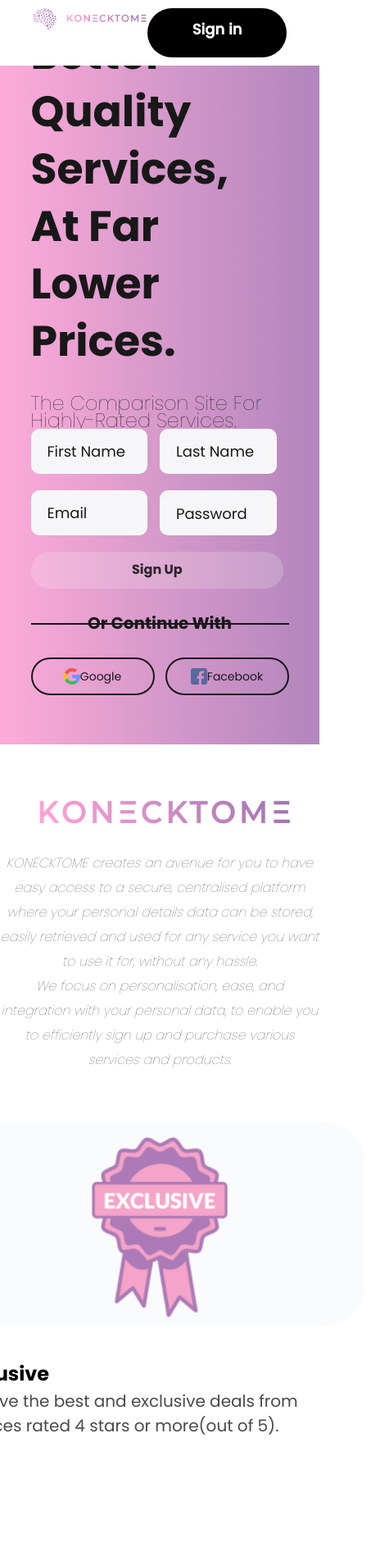
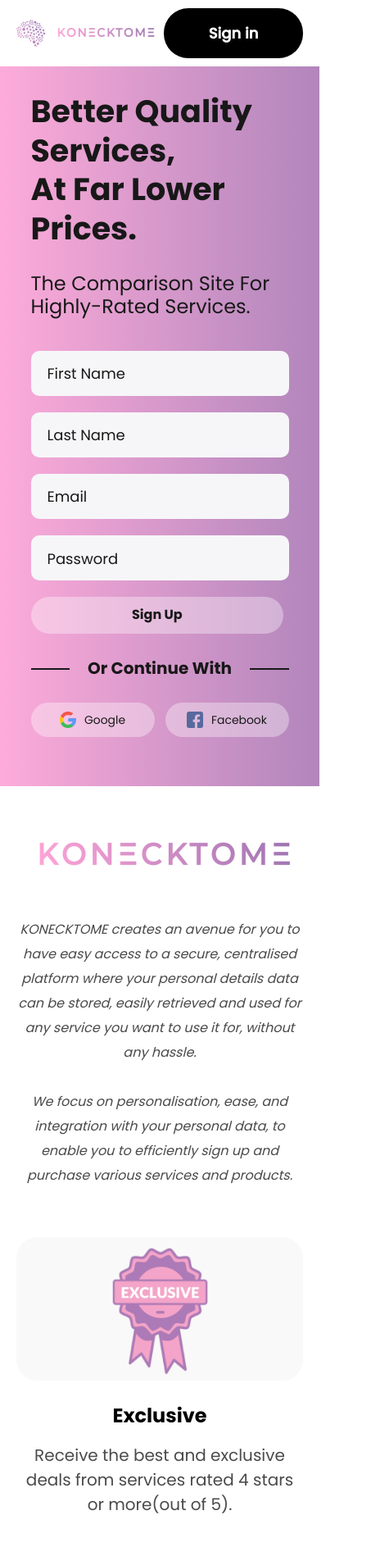
Before and after one commit to KONECKTOME/Konecktome-client, a React (Create React App) app: page / in a window 390 px wide. Shown: the top 1898 px of the page at 82% size, 453 px wide, since content can reach past the window. Built offline with nearby package versions, Linux system fonts and the light colour scheme.

Commit message:
Landing page and comparison screen completed

```diff
--- a/src/Components/Client/LandingPage/AboutUs.jsx
+++ b/src/Components/Client/LandingPage/AboutUs.jsx
@@ -10,7 +10,7 @@ class AboutUs extends Component {
         <div id="about-us-holder">
           <img src={aboutKonecktomelogo} />
         </div>
-        <div id="about-us-holder">
+        <div id="about-us-holder" className="details-wrapper">
           <div>
             <p id="about-us-sub-text">
               KONECKTOME creates an avenue for you to have easy access to a
@@ -18,7 +18,7 @@ class AboutUs extends Component {
               be stored, easily retrieved and used for any service you want to
               use it for, without any hassle.
             </p>
-            <p id="about-us-sub-text">
+            <p id="about-us-sub-text" className="second-para">
               We focus on personalisation, ease, and integration with your
               personal data, to enable you to efficiently sign up and purchase
               various services and products.
--- a/src/Components/Client/LandingPage/Footer.jsx
+++ b/src/Components/Client/LandingPage/Footer.jsx
@@ -17,7 +17,7 @@ class Footer extends Component {
               <p className="footer-text">Terms of services</p>
             </div>
           </div>
-          <div id="footer-second-wrapper">
+          <div id="footer-second-wrapper" className="copyright-text">
             <p className="footer-text">
               © {this.state.currentYear} KONECKTOME. All rights reserved.
             </p>
--- a/src/Components/Client/LandingPage/Hero.jsx
+++ b/src/Components/Client/LandingPage/Hero.jsx
@@ -220,18 +220,18 @@ class Hero extends Component {
               <h2 class="hr-lines">Or Continue With</h2>
               <div id="login-icon-wrapper">
                 <div
-                  className="icons-holder"
+                  className="icons-holder landing-page-icon-holder"
                   onClick={() => this.loginWithGoogle()}
                 >
                   <img src={googleIcon} className="auth-icons" />
-                  <p className="desktop-text">Google</p>
+                  <p className="desktop-text fs-4 ms-3">Google</p>
                 </div>
                 <div
-                  className="icons-holder"
+                  className="icons-holder landing-page-icon-holder"
                   onClick={() => this.loginWithFacebook()}
                 >
                   <img src={facebookIcon} className="auth-icons" />
-                  <p className="desktop-text">Facebook</p>
+                  <p className="desktop-text fs-4 ms-3">Facebook</p>
                 </div>
               </div>
               {/* <div id="hero-btn-wrapper">
--- a/src/Components/Client/LandingPage/USP.jsx
+++ b/src/Components/Client/LandingPage/USP.jsx
@@ -14,13 +14,13 @@ class USP extends Component {
     return (
       <div>
         <div id="usp-holder">
-          <Row>
-            <Col lg={7}>
+          <Row className="mx-0">
+            <Col md={6} className>
               <div className="usp-image-holder">
                 <img src={Exclusive} />
               </div>
             </Col>
-            <Col lg={5}>
+            <Col md={6} className="padding-left-spacing">
               <div className="usp-item-holder">
                 <p className="usp-item-header">Exclusive</p>
                 <p className="usp-item-text">
@@ -32,8 +32,8 @@ class USP extends Component {
           </Row>
         </div>
         <div id="usp-holder">
-          <Row>
-            <Col lg={7}>
+          <Row className="mx-0">
+            <Col md={6} className="change-order">
               <div className="usp-item-holder">
                 <p className="usp-item-header">Cancellation</p>
                 <p className="usp-item-text">
@@ -41,7 +41,7 @@ class USP extends Component {
                 </p>
               </div>
             </Col>
-            <Col lg={5}>
+            <Col md={6} className="padding-left-spacing ">
               <div className="usp-image-holder">
                 <img src={Cancellation} />
               </div>
@@ -49,13 +49,13 @@ class USP extends Component {
           </Row>
         </div>
         <div id="usp-holder">
-          <Row>
-            <Col lg={7}>
+          <Row className="mx-0">
+            <Col md={6}>
               <div className="usp-image-holder">
                 <img src={Security} />
               </div>
             </Col>
-            <Col lg={5}>
+            <Col md={6} className="padding-left-spacing">
               <div className="usp-item-holder">
                 <p className="usp-item-header">Security</p>
                 <p className="usp-item-text">
@@ -68,8 +68,8 @@ class USP extends Component {
           </Row>
         </div>
         <div id="usp-holder">
-          <Row>
-            <Col lg={7}>
+          <Row className="mx-0">
+            <Col md={6} className="change-order">
               <div className="usp-item-holder">
                 <p className="usp-item-header">Management</p>
                 <p className="usp-item-text">
@@ -78,7 +78,7 @@ class USP extends Component {
                 </p>
               </div>
             </Col>
-            <Col lg={5}>
+            <Col md={6} className="padding-left-spacing">
               <div className="usp-image-holder">
                 <img src={Management} />
               </div>
@@ -86,13 +86,13 @@ class USP extends Component {
           </Row>
         </div>
         <div id="usp-holder">
-          <Row>
-            <Col lg={7}>
+          <Row className="mx-0">
+            <Col md={6}>
               <div className="usp-image-holder">
                 <img src={Reviews} />
               </div>
             </Col>
-            <Col lg={5}>
+            <Col md={6} className="padding-left-spacing">
               <div className="usp-item-holder">
                 <p className="usp-item-header">User Reviews</p>
                 <p className="usp-item-text">
@@ -105,8 +105,8 @@ class USP extends Component {
           </Row>
         </div>
         <div id="usp-holder">
-          <Row>
-            <Col lg={7}>
+          <Row className="mx-0">
+            <Col md={6} className="change-order">
               <div className="usp-item-holder">
                 <p className="usp-item-header">Simply Enabled</p>
                 <p className="usp-item-text">
@@ -115,7 +115,7 @@ class USP extends Component {
                 </p>
               </div>
             </Col>
-            <Col lg={5}>
+            <Col md={6} className="padding-left-spacing">
               <div className="usp-image-holder">
                 <img src={Enable} />
               </div>
--- a/src/css/Comingsoon.css
+++ b/src/css/Comingsoon.css
@@ -20,7 +20,7 @@
 }
 
 #right-col2 {
-  margin-top: 16rem;
+  margin-top: 7rem;
 }
 
 #coming-soon-text {
--- a/src/css/Explore/Explore_comparison.css
+++ b/src/css/Explore/Explore_comparison.css
@@ -8,6 +8,9 @@
   color: #000000;
 }
 #explore-compare-image {
+  aspect-ratio: 1/1;
+  object-fit: cover;
+  object-position: center;
   width: 100%;
 }
 
--- a/src/css/LandingPage/About.css
+++ b/src/css/LandingPage/About.css
@@ -1,6 +1,10 @@
 #about-us-holder {
   display: flex;
   justify-content: center;
+  padding-inline: 2rem;
+}
+#about-us-holder.details-wrapper {
+  margin-top: 3rem;
 }
 
 #about-holder {
@@ -19,7 +23,7 @@
 }
 
 #about-us-sub-text {
-  font-family: "Poppins";
+  font-family: "Poppins regular";
   font-style: italic;
   font-weight: 400;
   font-size: 16px;
@@ -28,6 +32,9 @@
   align-items: center;
   text-align: center;
   color: #4a4a4a;
+}
+#about-us-sub-text.second-para {
+  margin-top: 3rem;
 }
 
 #all-wrapper {
--- a/src/css/LandingPage/Hero.css
+++ b/src/css/LandingPage/Hero.css
@@ -9,7 +9,8 @@
 }
 
 #landing-wrapper {
-  height: 100vh;
+  min-height: 100vh !important;
+  height: auto;
   background: linear-gradient(90deg, #fda3d6 0%, #ab7ab6 97.64%);
   mix-blend-mode: normal;
   padding-top: 1rem;
@@ -36,22 +37,23 @@
 }
 
 #hero-life-assistant-text {
-  font-family: "Poppins";
+  font-family: "Poppins regular";
   font-style: normal;
   font-weight: 400;
   font-size: 24px;
-  line-height: 21px;
+  line-height: 28px;
   color: #000000;
-  margin: 3rem 0 4rem 0;
+  margin: 3rem 0 4rem 0 !important;
 }
 
 #hero-form-div {
   display: flex;
   justify-content: space-between;
+  column-gap: 1.5rem;
 }
 
 #hero-form-div > input {
-  margin-right: 1.5rem;
+  /* margin-right: 1.5rem; */
 }
 
 form input[type="text"] {
@@ -65,9 +67,8 @@ form input[type="password"] {
 }
 
 #hero-sign-up-btn {
-  background: rgba(255, 255, 255, 0.2);
+  background: rgba(255, 255, 255, 0.35);
   border-radius: 30px;
-  opacity: 0.9;
   border-radius: 90em;
   display: flex;
   justify-content: center;
@@ -98,7 +99,7 @@ form input[type="password"] {
 
 .hr-lines {
   position: relative;
-  max-width: 610px;
+  max-width: 660px;
   margin: 30px auto;
   text-align: center;
   font-family: Poppins bold;
@@ -110,9 +111,9 @@ form input[type="password"] {
 }
 
 .hr-lines:before {
-  content: " ";
+  content: "";
   height: 2px;
-  width: 200px;
+  width: calc(50% - 110px);
   background: #000000;
   display: block;
   position: absolute;
@@ -121,9 +122,9 @@ form input[type="password"] {
 }
 
 .hr-lines:after {
-  content: " ";
+  content: "";
   height: 2px;
-  width: 200px;
+  width: calc(50% - 110px);
   background: #000000;
   display: block;
   position: absolute;
@@ -167,8 +168,13 @@ form input[type="password"] {
   justify-content: space-between;
 }
 
+.landing-page-icon-holder {
+  background: rgba(255, 255, 255, 0.35);
+  border: 0 !important;
+}
+
 #left-col2 {
-  margin-top: 15rem;
+  margin-top: 7rem;
 }
 
 #right-col2 {
@@ -196,14 +202,17 @@ form input[type="password"] {
   }
 }
 
-@media screen and (max-width: 700px) {
+@media screen and (max-width: 992px) {
+  #right-col2 {
+    margin-top: 0;
+  }
+}
+@media screen and (max-width: 768px) {
   #landing-wrapper {
     padding: 3rem 3rem;
     width: 100%;
     height: 100%;
     background: linear-gradient(90deg, #fda3d6 0%, #ab7ab6 97.64%);
-    mix-blend-mode: normal;
-    opacity: 0.9;
   }
   #left-col2 {
     margin-top: 1px;
@@ -211,6 +220,11 @@ form input[type="password"] {
   #right-col2 {
     display: none;
   }
+  #hero-welcome-text {
+    font-size: clamp(38px, 6vw, 52px);
+    line-height: 125% !important;
+  }
+
   #mobile-animation {
     display: block;
   }
@@ -276,8 +290,6 @@ form input[type="password"] {
     width: 100%;
     height: 100%;
     background: linear-gradient(90deg, #fda3d6 0%, #ab7ab6 97.64%);
-    mix-blend-mode: normal;
-    opacity: 0.9;
   }
   #right-col2 {
     display: none;
@@ -336,6 +348,14 @@ form input[type="password"] {
   }
 }
 
+@media screen and (max-width: 600px) {
+  #hero-form-div {
+    flex-direction: column;
+  }
+  form input[type="password"] {
+    margin-bottom: 2rem;
+  }
+}
 /* Ipad pro*/
 
 @media only screen and (min-device-width: 1024px) and (max-device-width: 1366px) and (-webkit-min-device-pixel-ratio: 2) {
@@ -344,8 +364,6 @@ form input[type="password"] {
     width: 100%;
     height: 100%;
     background: linear-gradient(90deg, #fda3d6 0%, #ab7ab6 97.64%);
-    mix-blend-mode: normal;
-    opacity: 0.9;
   }
   .col-lg-5 {
     width: 100% !important;
@@ -408,8 +426,6 @@ form input[type="password"] {
     padding-top: 10rem;
     height: 90vh;
     background: linear-gradient(90deg, #fda3d6 0%, #ab7ab6 97.64%);
-    mix-blend-mode: normal;
-    opacity: 0.9;
   }
   #right-col2 {
     display: none;
--- a/src/css/LandingPage/HeroNavbar.css
+++ b/src/css/LandingPage/HeroNavbar.css
@@ -1,12 +1,12 @@
 #hero-navbar-wrapper {
-  height: auto;
+  position: sticky;
+  top: 0;
+  display: flex;
+  align-items: center;
+  justify-content: space-between;
+  column-gap: 1rem;
+  z-index: 99;
   padding: 1rem 4rem 1rem 4rem;
-  display: flex;
-  justify-content: space-between;
-  position: fixed;
-  z-index: 1;
-  top: 0;
-  width: 100%;
   background: #ffffff;
 }
 
@@ -18,8 +18,7 @@
   background: #000000;
   border-radius: 30px;
   width: 170px;
-  height: 60px;
-  padding: 1.2rem;
+  padding: 1.7rem 1rem;
   text-align: center;
 }
 
@@ -31,3 +30,9 @@
   line-height: 27px;
   color: #ffffff;
 }
+
+@media screen and (max-width:768px) {
+  #hero-navbar-wrapper {
+    padding: 1rem 2rem;
+  }
+}
--- a/src/css/LandingPage/usp1.css
+++ b/src/css/LandingPage/usp1.css
@@ -3,24 +3,35 @@
   justify-content: center;
 }
 
+#usp-holder .padding-left-spacing {
+  padding-left: 50px;
+}
+
 #usp-holder .row {
-  width: 1000px;
+  max-width: 1000px;
   margin-bottom: 10rem;
+  row-gap: 2.5rem;
 }
 
 .usp-image-holder {
-  background: #fafbfd;
+  background: #f9f9f9;
   border-radius: 50px;
-  width: 500px;
-  height: 250px;
-
+  width: 44vw;
+  max-width: 500px;
+  /* width: 100%; */
+  aspect-ratio: 2/1;
   display: flex;
   justify-content: center;
 }
 
 .usp-item-holder {
-  margin-top: 4rem;
-  width: 480px;
+  /* margin-top: 4rem; */
+  max-width: 500px;
+  display: flex;
+  justify-content: center;
+  flex-direction: column;
+  row-gap: 1.5rem;
+  height: 100%;
 }
 
 .usp-item-header {
@@ -40,3 +51,40 @@
   line-height: 30px;
   color: #4a4a4a;
 }
+
+@media screen and (max-width: 1090px) {
+  #usp-holder .row {
+    padding-inline: 2rem;
+  }
+  #usp-holder .padding-left-spacing {
+    padding-left: 1rem;
+  }
+}
+
+@media screen and (max-width: 767px) {
+  .change-order {
+    order: 2;
+  }
+  #usp-holder .row  {
+  margin-bottom: 5rem;
+
+  }
+  #usp-holder .row > * {
+    padding-inline: 0px;
+  }
+  .usp-image-holder,
+  .usp-item-holder {
+    width: 100%;
+    margin-inline: auto;
+  }
+  .usp-item-holder > p {
+    margin-inline: auto;
+    text-align: center;
+  }
+}
+
+@media screen and (max-width: 576px) {
+  .usp-image-holder {
+    border-radius: 25px;
+  }
+}
```
Also changed, not shown: src/Components/Client/Explore/Explore_comparison.jsx (+8 -8 lines), src/css/LandingPage/Footer.css (+7 -1 lines).
